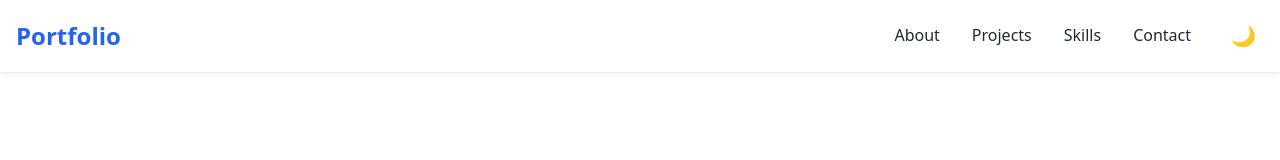
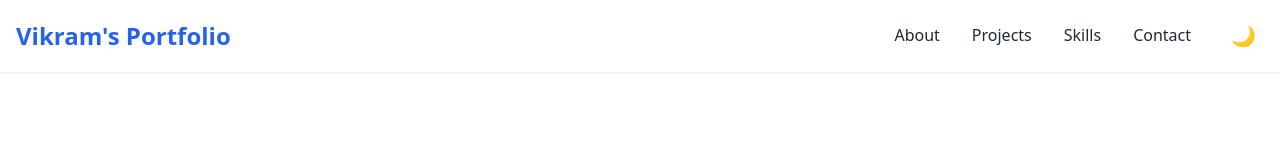
Before and after one commit to vikky2810/ATWD2502-PORTFOLIO, a React (Create React App) app: page / in a window 1280 px wide. Shown: the top 160 px of the page. Built offline with nearby package versions, Linux system fonts and the light colour scheme.

Commit message:
update name of site

```diff
--- a/src/App.js
+++ b/src/App.js
@@ -8,7 +8,7 @@ const Header = ({ isDark, onThemeToggle }) => {
   return e(
     "header",
     { className: "header" },
-    e("div", { className: "logo" }, "Portfolio"),
+    e("div", { className: "logo" }, "Vikram's Portfolio"),
     e(
       "nav",
       { className: "nav" },
```
